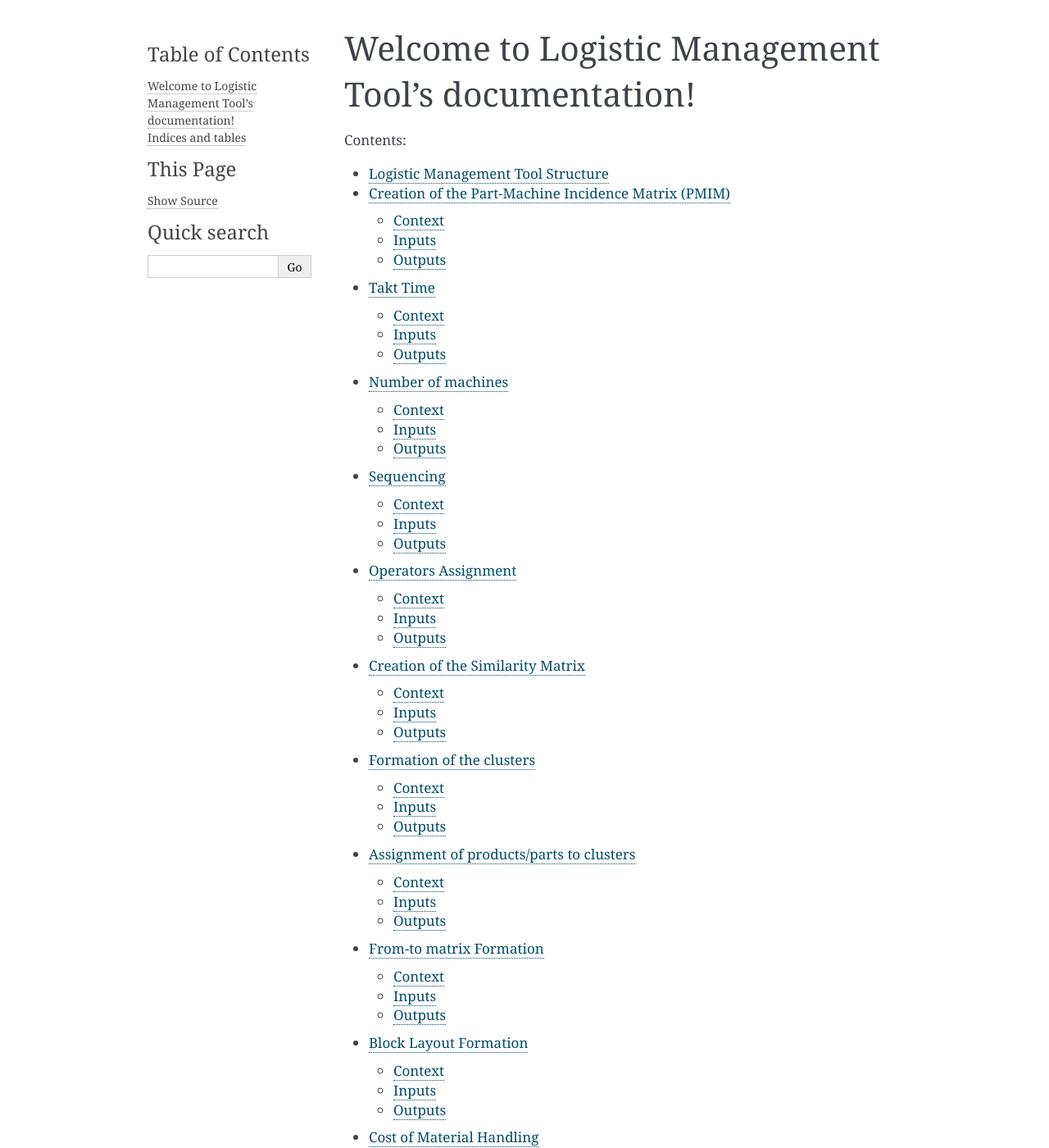
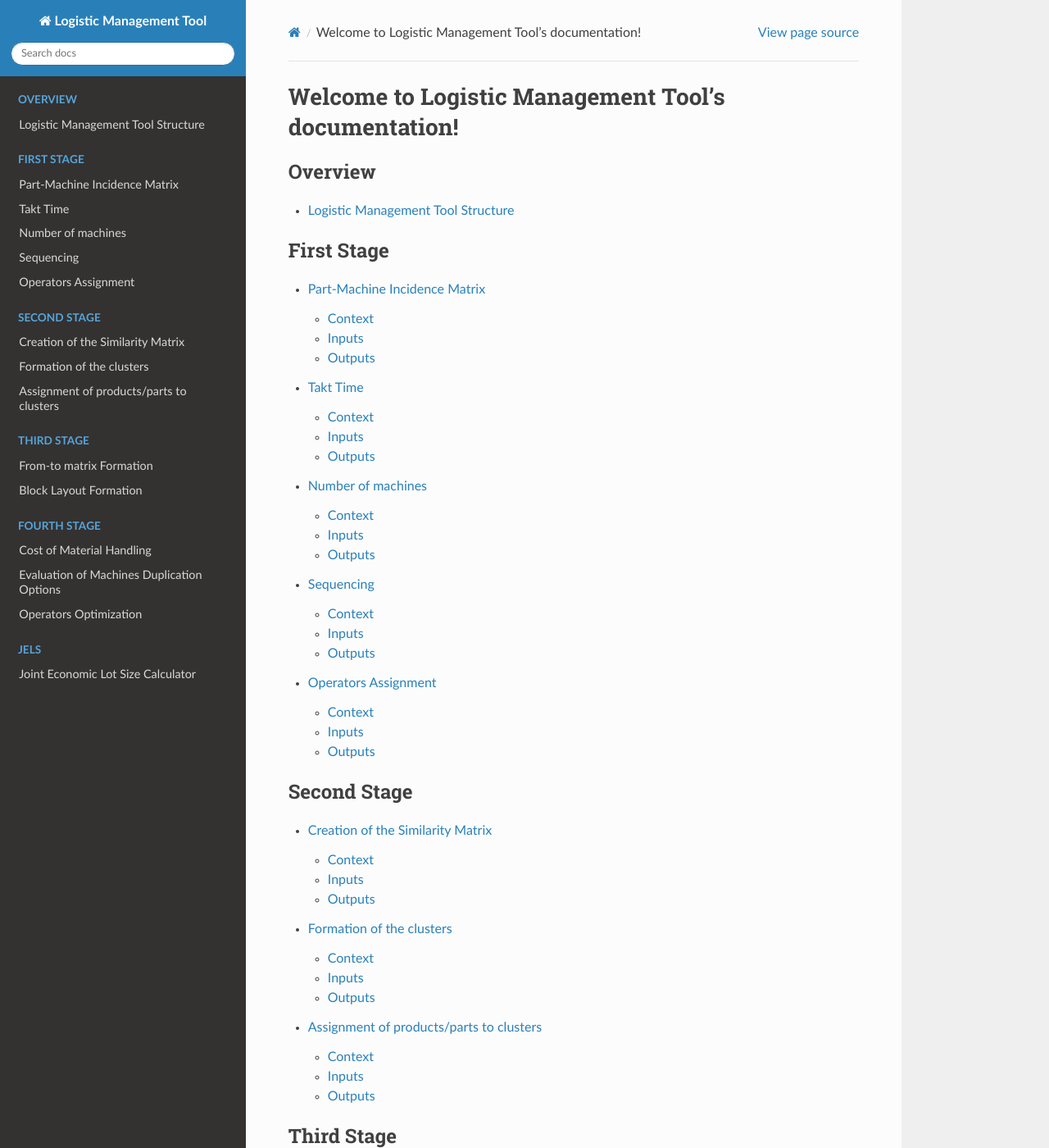
Before and after one commit to Damiano-F/logistic-mngmt-tool, a Sphinx documentation site: the page built from docs/source/index.rst, in a window 1280 px wide and 1400 px high. Shown: the whole window at 82% size. Built offline with Sphinx 7.4.7 and the Read the Docs theme 2.0.0, drawn with Linux system fonts in a browser that asks for light colours; some of the changed lines change nothing that is shown; some of the changed text lies outside the part shown.

Commit message:
Documentation improvement
Signed-off-by: Damiano-F <Damiano-F@users.noreply.github.com>

```diff
--- a/docs/source/conf.py
+++ b/docs/source/conf.py
@@ -14,6 +14,7 @@
 # import sys
 # sys.path.insert(0, os.path.abspath('.'))
 
+import sphinx_rtd_theme
 
 # -- Project information -----------------------------------------------------
 
@@ -28,6 +29,9 @@ author = 'Damiano Fontanella and Aras Ashraf Gandomi'
 # extensions coming with Sphinx (named 'sphinx.ext.*') or your custom
 # ones.
 extensions = [
+    'sphinx_git',
+    'sphinx_rtd_theme',
+    'sphinx_copybutton',
 ]
 
 # Add any paths that contain templates here, relative to this directory.
@@ -44,7 +48,7 @@ exclude_patterns = []
 # The theme to use for HTML and HTML Help pages.  See the documentation for
 # a list of builtin themes.
 #
-html_theme = 'alabaster'
+html_theme = "sphinx_rtd_theme"
 
 # Add any paths that contain custom static files (such as style sheets) here,
 # relative to this directory. They are copied after the builtin static files,
--- a/docs/source/index.rst
+++ b/docs/source/index.rst
@@ -7,25 +7,54 @@ Welcome to Logistic Management Tool's documentation!
 ====================================================
 
 .. toctree::
-   :maxdepth: 20
-   :caption: Contents:
+   :maxdepth: 2
+   :caption: Overview
 
    steps/structure.rst
-   steps/1st-block/1.0-pmim.rst
-   steps/1st-block/1.0bis-takt-time.rst
-   steps/1st-block/1.1-machines-number.rst
-   steps/1st-block/1.2-sequencing.rst
-   steps/1st-block/1.3-operators-number.rst
-   steps/2nd-block/2.0-similarity-matrix.rst
-   steps/2nd-block/2.1-clustering-algorithms.rst
-   steps/2nd-block/2.2-parts-assignment.rst
-   steps/3rd-block/3.0-from-to-chart.rst
-   steps/3rd-block/3.1-block-layout-formation.rst
-   steps/4th-block/4.0-material-handling-cost.rst
-   steps/4th-block/4.1-duplication-model.rst
-   steps/4th-block/4.2-operators-optimization.rst
+
+
+.. toctree::
+   :maxdepth: 2
+   :caption: First Stage
+
+   steps/first-stage/pmim.rst
+   steps/first-stage/takt-time.rst
+   steps/first-stage/machines-number.rst
+   steps/first-stage/sequencing.rst
+   steps/first-stage/operators-number.rst
+
+
+.. toctree::
+   :maxdepth: 2
+   :caption: Second Stage
+
+   steps/second-stage/similarity-matrix.rst
+   steps/second-stage/clustering-algorithms.rst
+   steps/second-stage/parts-assignment.rst
+
+
+.. toctree::
+   :maxdepth: 2
+   :caption: Third Stage
+
+   steps/third-stage/from-to-chart.rst
+   steps/third-stage/block-layout-formation.rst
+
+
+.. toctree::
+   :maxdepth: 2
+   :caption: Fourth Stage
+
+   steps/fourth-stage/material-handling-cost.rst
+   steps/fourth-stage/duplication-model.rst
+   steps/fourth-stage/operators-optimization.rst
+
+
+.. toctree::
+   :maxdepth: 2
+   :caption: JELS
+
    steps/jels.rst
-
 
 
 Indices and tables
--- a/docs/source/steps/1st-block/1.0-pmim.rst
+++ /dev/null
@@ -1,28 +0,0 @@
-Creation of the Part-Machine Incidence Matrix (PMIM)
-------------------------------------------------------
-
-Context
-~~~~~~~~~~~~
-
-To understand the flow of materials in a manufacturing plant, it is first of all necessary to know, for every product, the production cycle, which is the oredered list of
-machinings that the product undergoes from the moment it enters the plant up until the exit. The production cycle depends from the phisical properties of an object, and
-it's not possible to change it in the short or medium term, because it would require a leap in the technology of the processing machines involved. This implies that once
-the production cycle is set, the type of machines needed is also set.
-
-Considering all the machines of the same kind grouped in the same workshop, the part-machine incidence matrix associates, for every product, the workshops it has to
-visit to complete its processing. The PMIM shows the list of workshops in the rows, and the list of products in the columns, and the values of the cells can be 1 if the
-product visits the corresponding workshop, 0 otherwise.
-The result is a matrix that shows, for every workshop, if it is involved or not in the flow of materials of a certain product.
-
-Inputs
-~~~~~~~~~~~~
-
-* Bill of Materials: for every finished product, it listst the quantity and quality of raw materials and parts required to produce it, so it defines the flow generated
-by one single product inside the plant (but we are not interested in the quantity information to build the PMIM)
-
-* Production cycles: for every product or part, the sequence of workshops visited and informations about the machining process, like the processing times
-
-Outputs
-~~~~~~~~~~~~
-
-* Part-Machine incidence matrix
--- /dev/null
+++ b/docs/source/steps/first-stage/pmim.rst
@@ -0,0 +1,35 @@
+Part-Machine Incidence Matrix
+------------------------------------------------------
+
+Context
+~~~~~~~~~~~~
+
+To understand the flow of materials in a manufacturing plant, it is first of all necessary to know, for every product, the production cycle, and the Bill of Materials.
+The production cycle depends from the phisical properties of an object. It's not possible to change it in the short or medium term, because it would require a leap in
+the technology of the processing machines involved. This implies that once the production cycle is set, the type of machines needed is also set.
+Together with the Bill of Materials, it defines the flow generated by one single product inside the plant.
+
+
+.. note::    questa è una nota
+
+
+.. warning:: questo è un warning
+
+
+Inputs
+~~~~~~~~~~~~
+
+:Bill of Materials: A set of raw materials and parts required to produce a finished product.
+                    Every entry reports both the type and the quantity of the materials required.
+
+:Production cycles: A list of sequences of machinings. Every sequence is the array of machinings required to complete a part or product.
+
+Outputs
+~~~~~~~~~~~~
+
+:PMIM: A *n*x*m* matrix where n is the number of unique types of workshops and m is the number of different parts.
+
+                                Each element of the matrix may contain:
+
+                                * 1 if the product visits the corresponding workshop
+                                * 0 otherwise.
```
Also changed, not shown: docs/source/steps/first-stage/machines-number.rst (renamed from docs/source/steps/1st-block/1.1-machines-number.rst), docs/source/steps/first-stage/operators-number.rst (renamed from docs/source/steps/1st-block/1.3-operators-number.rst), docs/source/steps/first-stage/sequencing.rst (renamed from docs/source/steps/1st-block/1.2-sequencing.rst), docs/source/steps/first-stage/takt-time.rst (renamed from docs/source/steps/1st-block/1.0bis-takt-time.rst), docs/source/steps/fourth-stage/duplication-model.rst (renamed from docs/source/steps/4th-block/4.1-duplication-model.rst), docs/source/steps/fourth-stage/material-handling-cost.rst (renamed from docs/source/steps/4th-block/4.0-material-handling-cost.rst), docs/source/steps/fourth-stage/operators-optimization.rst (renamed from docs/source/steps/4th-block/4.2-operators-optimization.rst), docs/source/steps/second-stage/clustering-algorithms.rst (renamed from docs/source/steps/2nd-block/2.1-clustering-algorithms.rst), docs/source/steps/second-stage/parts-assignment.rst (renamed from docs/source/steps/2nd-block/2.2-parts-assignment.rst), docs/source/steps/second-stage/similarity-matrix.rst (renamed from docs/source/steps/2nd-block/2.0-similarity-matrix.rst), docs/source/steps/third-stage/block-layout-formation.rst (renamed from docs/source/steps/3rd-block/3.1-block-layout-formation.rst), docs/source/steps/third-stage/from-to-chart.rst (renamed from docs/source/steps/3rd-block/3.0-from-to-chart.rst).
